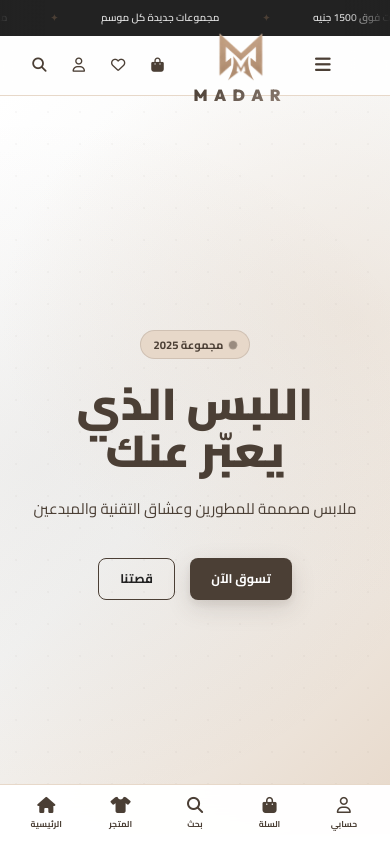
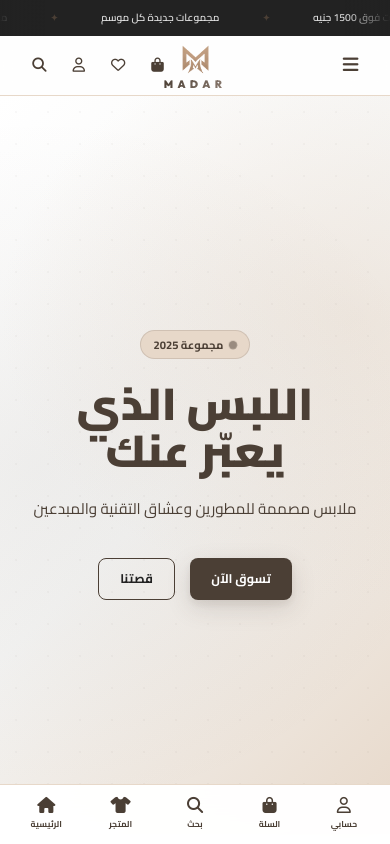
Before and after one commit to ZAYED2O/madar-store, a website: page index.html in a window 390 px wide. Shown: the top 844 px of the page. Drawn offline with nearby package versions, Linux system fonts and the light colour scheme; no server answers.

Commit message:
fix: search-overlay pointer-events + absolute-center logo on mobile + shrink logo

```diff
--- a/index.css
+++ b/index.css
@@ -570,8 +570,8 @@ html[dir="rtl"] .wishlist-actions { align-items: flex-start; }
 .wishlist-remove-btn:hover { color: var(--red); }
 
 /* ─── SEARCH ──────────────────────────────────────────────────────────────── */
-.search-overlay { position: fixed; inset: 0; z-index: 1200; background: rgba(255,255,255,0.97); backdrop-filter: blur(10px); display: flex; justify-content: center; padding-top: 10vh; opacity: 0; visibility: hidden; transition: var(--t-norm); }
-.search-overlay.active { opacity: 1; visibility: visible; }
+.search-overlay { position: fixed; inset: 0; z-index: 1200; background: rgba(255,255,255,0.97); backdrop-filter: blur(10px); display: flex; justify-content: center; padding-top: 10vh; opacity: 0; visibility: hidden; pointer-events: none; transition: var(--t-norm); }
+.search-overlay.active { opacity: 1; visibility: visible; pointer-events: auto; }
 .search-overlay-close { position: absolute; top: 3.6rem; right: 3.6rem; font-size: 4rem; color: var(--text-muted); cursor: pointer; transition: var(--t-fast); }
 html[dir="rtl"] .search-overlay-close { right:auto;left:3.6rem; }
 .search-overlay-close:hover { color: var(--text-primary); transform: rotate(90deg); }
@@ -775,10 +775,15 @@ html[dir="rtl"] .toast-container { right:auto;left:2rem; }
 @media (max-width: 768px) {
   html { font-size: 56%; }
   .site-header { height: 60px; }
+  .header-container { position: relative; }
   .desktop-nav, .lang-toggle-btn { display: none; }
   .mobile-menu-toggle { display: inline-flex; }
-  .header-left { flex: 1; }
-  .header-right { flex: 1; }
+  .header-left { flex: 0 0 auto; }
+  .header-right { flex: 0 0 auto; margin-left: auto; }
+  html[dir="rtl"] .header-right { margin-left: 0; margin-right: auto; }
+  .header-center { position: absolute; left: 50%; top: 50%; transform: translate(-50%, -50%); }
+  .logo-img { height: 4rem !important; }
+  .logo-brand-name { font-size: 1.2rem !important; }
   .hero-title { font-size: 4rem; }
   .hero-subtitle { font-size: 1.7rem; }
   .section-container { padding: 4.8rem 1.8rem; }
```
